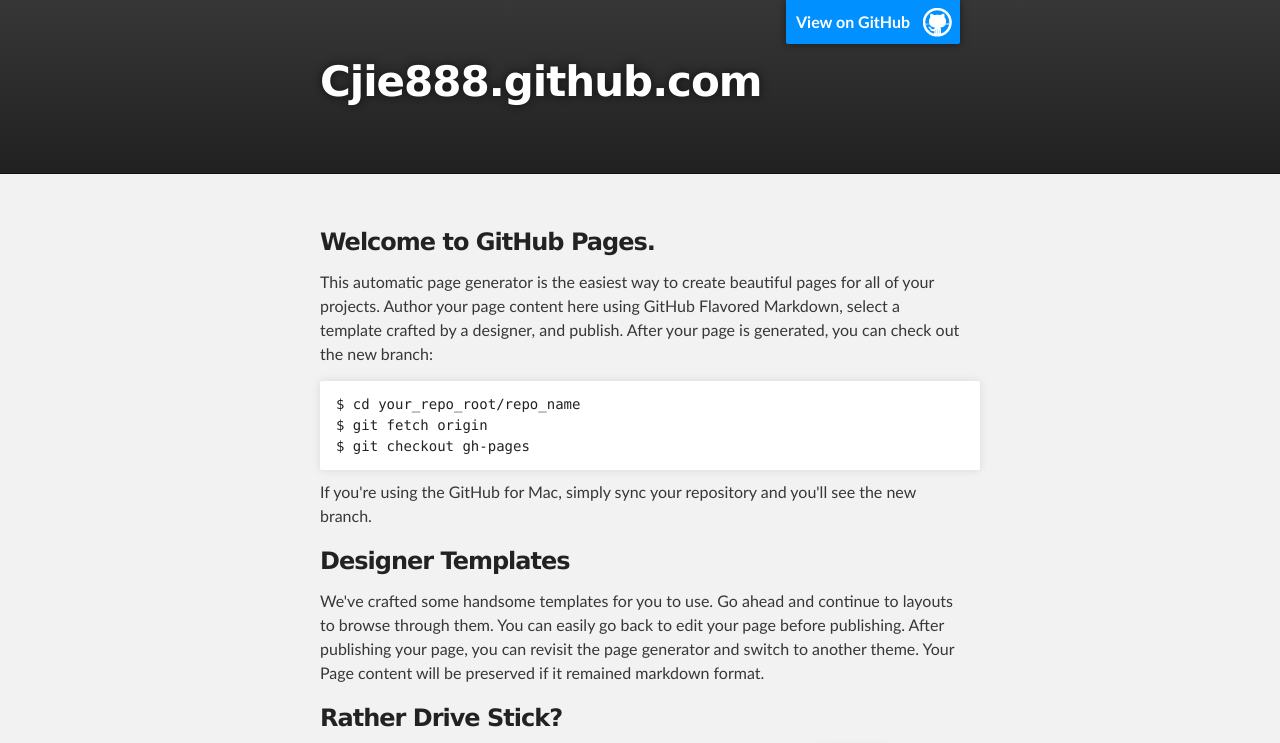
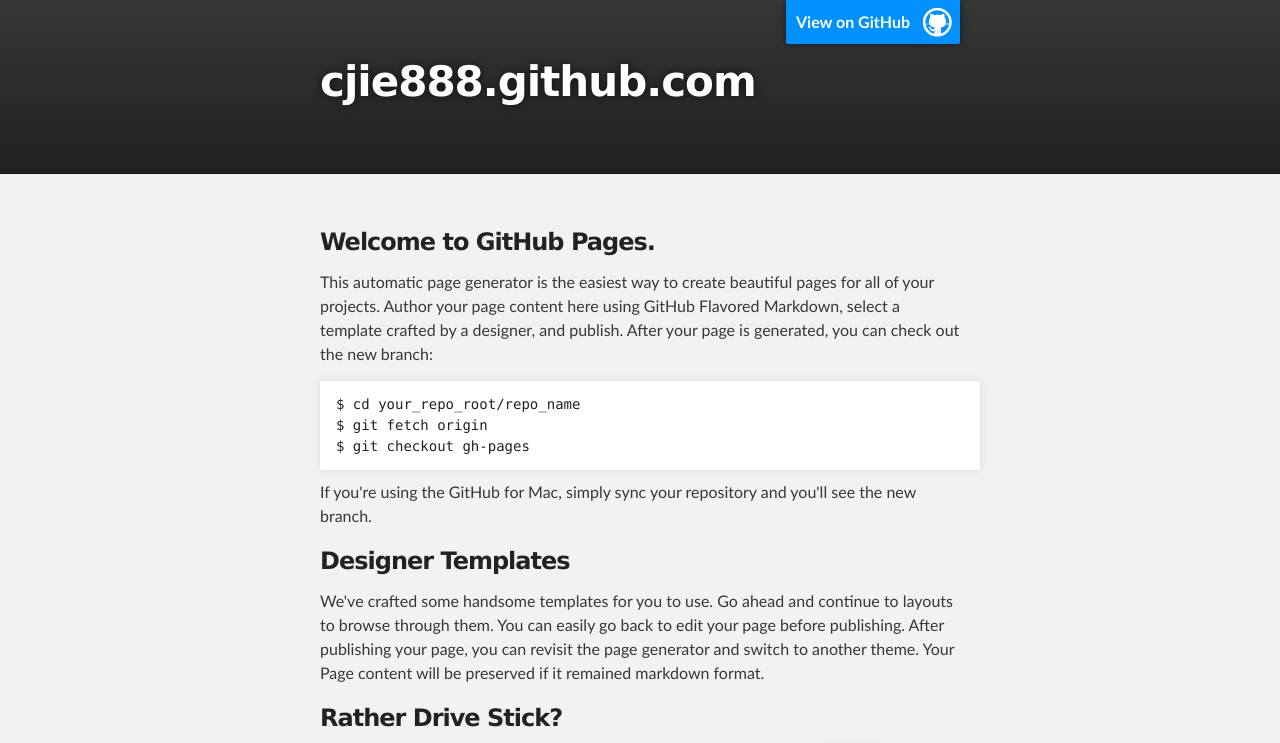
Before and after one commit to cjie888/cjie888.github.com, a plain HTML site: page index.html in a window 1280 px wide. Shown: the top 743 px of the page. Drawn offline with Linux system fonts and the light colour scheme.

Commit message:
Update index.html

```diff
--- a/index.html
+++ b/index.html
@@ -4,11 +4,11 @@
   <head>
     <meta charset='utf-8' />
     <meta http-equiv="X-UA-Compatible" content="chrome=1" />
-    <meta name="description" content="Cjie888.github.com : " />
+    <meta name="description" content="cjie888.github.com : " />
 
     <link rel="stylesheet" type="text/css" media="screen" href="stylesheets/stylesheet.css">
 
-    <title>Cjie888.github.com</title>
+    <title>cjie888.github.com</title>
   </head>
 
   <body>
@@ -18,7 +18,7 @@
         <header class="inner">
           <a id="forkme_banner" href="https://github.com/cjie888">View on GitHub</a>
 
-          <h1 id="project_title">Cjie888.github.com</h1>
+          <h1 id="project_title">cjie888.github.com</h1>
           <h2 id="project_tagline"></h2>
 
         </header>
```
